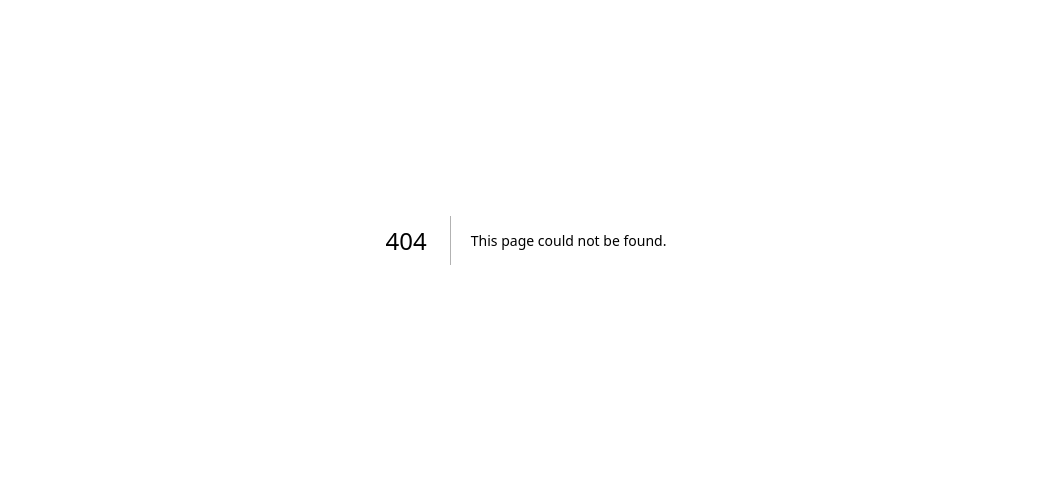
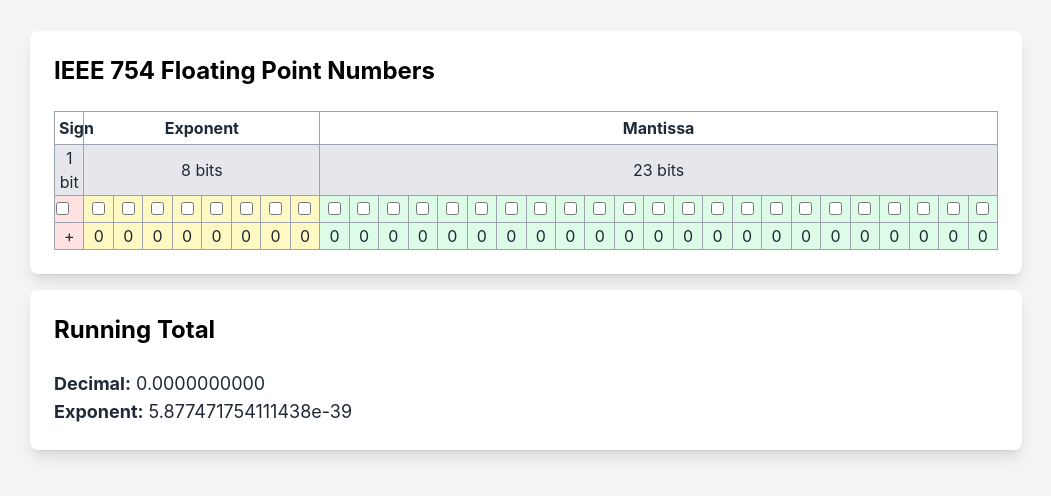
Before and after one commit to Exochos/Pupdog-Studio, a Next.js app: page /maths/week2 in a window 1280 px wide. Before the commit this address had no page. Shown: the part 160-656 px from the top of the page, without its empty margins (114-1165 px from the left). Built offline with nearby package versions, Linux system fonts and the light colour scheme.

Commit message:
Create page.tsx
Work on week2

```diff
--- /dev/null
+++ b/app/maths/week2/page.tsx
@@ -0,0 +1,159 @@
+"use client"
+
+import Head from "next/head"
+import { useState, useEffect } from "react"
+
+export default function MathsAssignment() {
+  const [sign, setSign] = useState(false)
+  const [exponent, setExponent] = useState(Array(8).fill(false))
+  const [mantissa, setMantissa] = useState(Array(23).fill(false))
+  const [totalDecimal, setTotalDecimal] = useState("0")
+  const [totalExponent, setTotalExponent] = useState("0e0")
+
+  const handleCheckboxChange = (index, type) => {
+    if (type === "sign") {
+      setSign(!sign)
+    } else if (type === "exponent") {
+      const newExponent = [...exponent]
+      newExponent[index] = !newExponent[index]
+      setExponent(newExponent)
+    } else if (type === "mantissa") {
+      const newMantissa = [...mantissa]
+      newMantissa[index] = !newMantissa[index]
+      setMantissa(newMantissa)
+    }
+  }
+
+  useEffect(() => {
+    const calculateTotal = () => {
+      let exponentTotal = exponent.reduce((acc, val, index) => {
+        return val ? acc + Math.pow(2, 7 - index) : acc
+      }, 0)
+
+      let mantissaTotal = mantissa.reduce((acc, val, index) => {
+        return val ? acc + Math.pow(2, -(index + 1)) : acc
+      }, 0)
+
+      let total = (1 + mantissaTotal) * Math.pow(2, exponentTotal - 127)
+      if (sign) total = -total
+
+      const totalDecimalStr = total.toFixed(10)
+      const totalExponentStr = total.toExponential()
+
+      setTotalDecimal(totalDecimalStr)
+      setTotalExponent(totalExponentStr)
+    }
+
+    calculateTotal()
+  }, [sign, exponent, mantissa])
+
+  return (
+    <>
+      <Head>
+        <title>Week 2 Maths Assignment 1</title>
+        <meta name="description" content="Understanding IEEE 754 Floating Point Numbers" />
+      </Head>
+
+      <div className="flex min-h-screen items-center justify-center bg-gray-100">
+        <div className="mx-auto max-w-screen-lg p-4">
+          <div className="flex flex-col gap-4 md:flex-row">
+            <div className="flex-1 rounded-lg bg-white p-6 shadow-lg">
+              <h3 className="mb-6 text-2xl font-bold text-black">IEEE 754 Floating Point Numbers</h3>
+              <div className="overflow-x-auto">
+                <table className="w-full table-fixed border-collapse">
+                  <thead>
+                    <tr>
+                      <th className="border border-gray-400 p-1">Sign</th>
+                      <th className="border border-gray-400 p-1" colSpan={8}>
+                        Exponent
+                      </th>
+                      <th className="border border-gray-400 p-1" colSpan={23}>
+                        Mantissa
+                      </th>
+                    </tr>
+                  </thead>
+                  <tbody>
+                    <tr>
+                      <td className="border border-gray-400 bg-gray-200 text-center" colSpan={1}>
+                        1 bit
+                      </td>
+                      <td className="border border-gray-400 bg-gray-200 text-center" colSpan={8}>
+                        8 bits
+                      </td>
+                      <td className="border border-gray-400 bg-gray-200 text-center" colSpan={23}>
+                        23 bits
+                      </td>
+                    </tr>
+                    <tr>
+                      <td className="border border-gray-400 bg-red-100">
+                        <div className="tooltip" data-tip="Sign Bit">
+                          <input
+                            type="checkbox"
+                            name="sign"
+                            value="1"
+                            checked={sign}
+                            onChange={() => handleCheckboxChange(null, "sign")}
+                          />
+                        </div>
+                      </td>
+                      {Array.from({ length: 8 }).map((_, index) => (
+                        <td key={index} className="border border-gray-400 bg-yellow-100 text-center">
+                          <div className="tooltip" data-tip={Math.pow(2, 7 - index)}>
+                            <input
+                              type="checkbox"
+                              name="exponent"
+                              value={index}
+                              checked={exponent[index]}
+                              onChange={() => handleCheckboxChange(index, "exponent")}
+                            />
+                          </div>
+                        </td>
+                      ))}
+                      {Array.from({ length: 23 }).map((_, index) => (
+                        <td key={index} className="border border-gray-400 bg-green-100 text-center">
+                          <div className="tooltip" data-tip={Math.pow(2, 22 - index)}>
+                            <input
+                              type="checkbox"
+                              name="mantissa"
+                              value={index}
+                              checked={mantissa[index]}
+                              onChange={() => handleCheckboxChange(index, "mantissa")}
+                            />
+                          </div>
+                        </td>
+                      ))}
+                    </tr>
+                    <tr>
+                      <td className="border border-gray-400 bg-red-100 text-center">{sign ? "-" : "+"}</td>
+                      {exponent.map((checked, index) => (
+                        <td key={index} className="border border-gray-400 bg-yellow-100 text-center">
+                          {checked ? 1 : 0}
+                        </td>
+                      ))}
+                      {mantissa.map((checked, index) => (
+                        <td key={index} className="border border-gray-400 bg-green-100 text-center">
+                          {checked ? 1 : 0}
+                        </td>
+                      ))}
+                    </tr>
+                  </tbody>
+                </table>
+              </div>
+            </div>
+          </div>
+          <div className="mt-4 flex flex-col gap-4 md:flex-row">
+            <div className="flex-1 rounded-lg bg-white p-6 shadow-lg">
+              <h3 className="mb-6 text-2xl font-bold text-black">Running Total</h3>
+              <p className="text-lg">
+                <strong>Decimal:</strong> {totalDecimal}
+              </p>
+              <p className="text-lg">
+                <strong>Exponent:</strong> {totalExponent}
+              </p>
+            </div>
+          </div>
+        </div>
+      </div>
+    </>
+  )
+}
```
